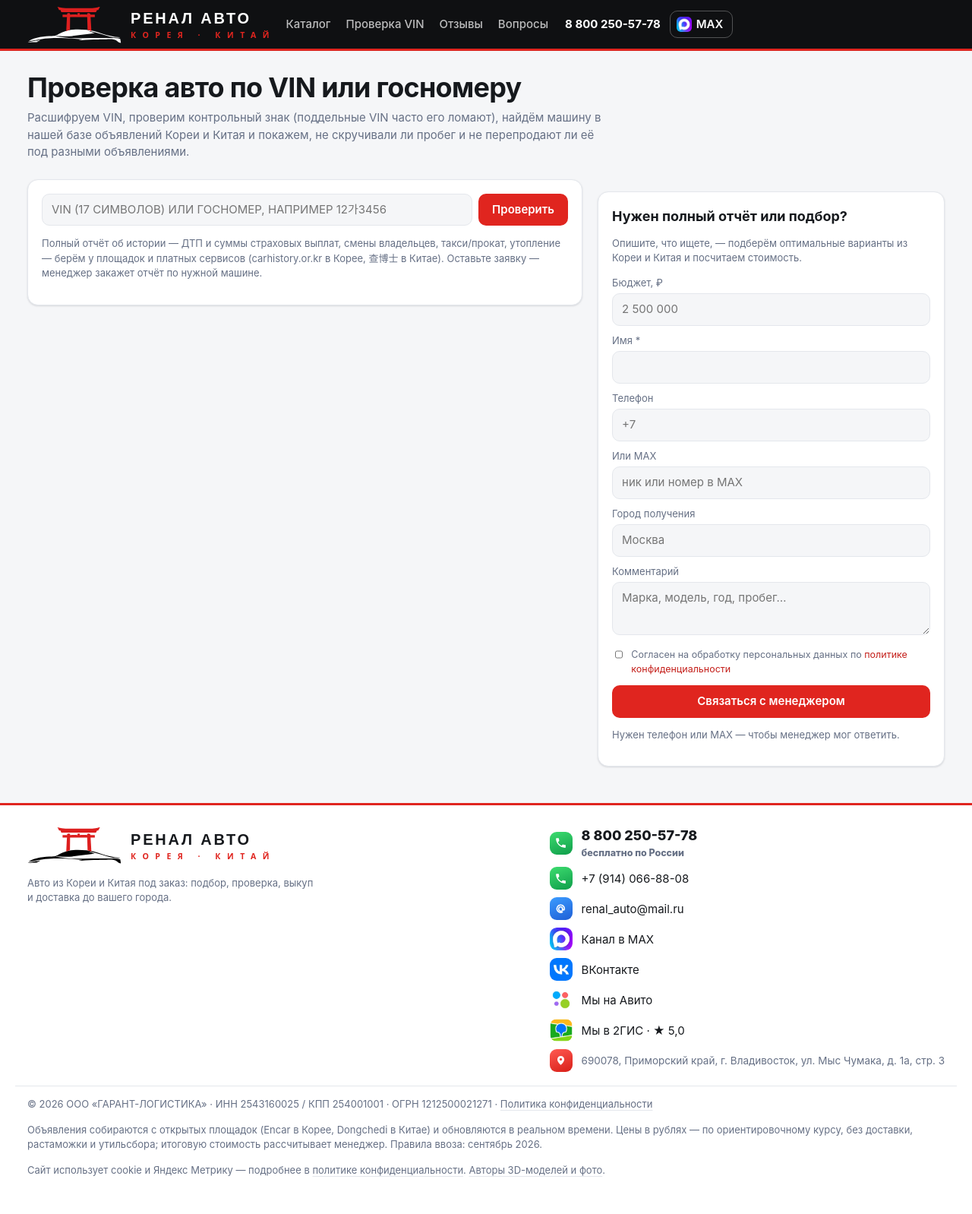
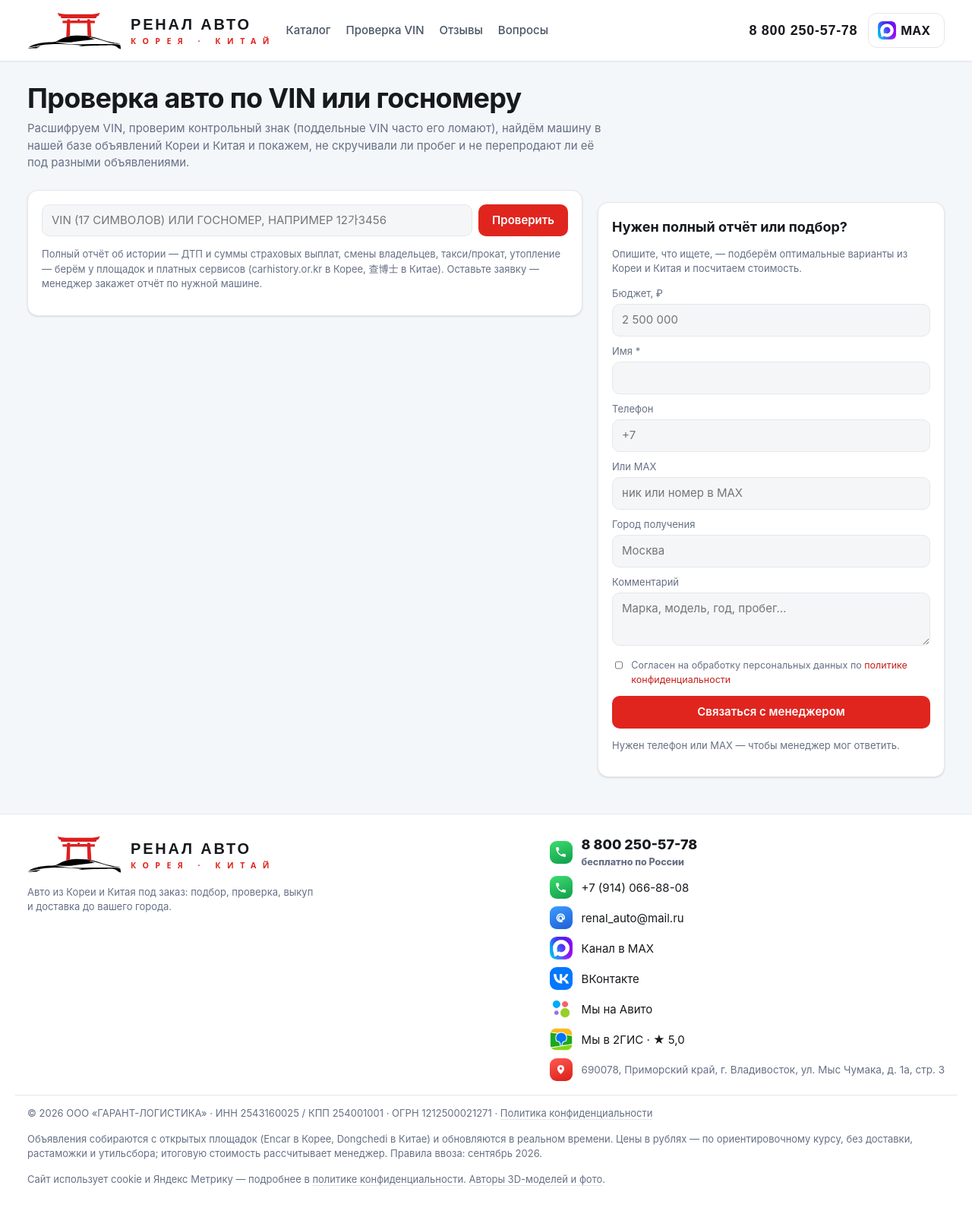
Before and after one commit to dkolysh-blip/RenalAuto, a FastAPI app: page /vin in a window 1280 px wide. Shown: the whole page at 76% size. Before the commit the page ends 1549 px from the top, so only its background shows below. Run offline with FastAPI, Linux system fonts and the light colour scheme; parts of the project's set-up code (start-up, migrations or seed data) failed here and were passed over.

Commit message:
Light header on every page, same as the home page (work in progress)
Co-Authored-By: Claude Opus 5.5 <noreply@anthropic.com>
Claude-Session: https://claude.ai/code/session_01QhJGnHXfqtQX47YxoMzH8V

```diff
--- a/renalauto/static/app.css
+++ b/renalauto/static/app.css
@@ -28,8 +28,8 @@ img { max-width: 100%; display: block; }
 .logo { display: inline-flex; align-items: center; gap: 10px; color: var(--text); }
 .logo:hover { text-decoration: none; }
 .logo-mark { width: 124px; height: 49px; flex: 0 0 auto; object-fit: contain; }
-.logo-mark.on-light, .port-page .top .logo-mark.on-dark { display: none; }
-.port-page .top .logo-mark.on-light { display: block; }
+.logo-mark.on-light, .site .top .logo-mark.on-dark { display: none; }
+.site .top .logo-mark.on-light { display: block; }
 /* подвал светлый (card): знак с чёрной машиной; в тёмной теме — с белой */
 footer .logo-mark.on-dark { display: none; } footer .logo-mark.on-light { display: block; }
 @media (prefers-color-scheme: dark) { :root:not([data-theme="light"]) footer .logo-mark.on-dark { display: block; } :root:not([data-theme="light"]) footer .logo-mark.on-light { display: none; } }
@@ -45,10 +45,10 @@ footer .logo-mark.on-dark { display: none; } footer .logo-mark.on-light { displa
 .top .contacts { display: flex; gap: 12px; align-items: center; }
 /* курс в шапке лендинга: медленная бегущая строка; у каждой валюты — знак в синем кружке и название по-русски */
 .top-rates { display: none; }
-.port-page .top-rates { display: block; order: 1; flex: 1 1 0; min-width: 0; overflow: hidden; white-space: nowrap; font-variant-numeric: tabular-nums;
+.site .top-rates { display: block; order: 1; flex: 1 1 0; min-width: 0; overflow: hidden; white-space: nowrap; font-variant-numeric: tabular-nums;
   -webkit-mask-image: linear-gradient(90deg, transparent, #000 7%, #000 93%, transparent); mask-image: linear-gradient(90deg, transparent, #000 7%, #000 93%, transparent); }
 .tr-track { display: inline-flex; animation: tr-run 70s linear infinite; }
-.port-page .top-rates:hover .tr-track { animation-play-state: paused; }
+.site .top-rates:hover .tr-track { animation-play-state: paused; }
 @keyframes tr-run { to { transform: translateX(-50%); } }
 @media (prefers-reduced-motion: reduce) { .tr-track { animation: none; } }
 .tr-run, .tr-set { display: inline-flex; align-items: center; }
@@ -59,15 +59,15 @@ footer .logo-mark.on-dark { display: none; } footer .logo-mark.on-light { displa
 .tr-code { font: 600 14px/1 Onest, system-ui, sans-serif; letter-spacing: .03em; }
 .tr-code sup { font-size: 8px; font-weight: 700; margin-left: 2px; vertical-align: 5px; }
 .tr-usd .tr-code { color: #6aa84f; } .tr-eur .tr-code { color: #4a78d0; } .tr-cny .tr-code { color: #e8a91c; } .tr-krw .tr-code { color: #5b6472; }
-.port-page .top .contacts { order: 2; margin-left: auto; gap: 14px; }
+.site .top .contacts { order: 2; margin-left: auto; gap: 14px; }
 /* шапка лендинга: логотип, телефон и кнопки крупнее, курс — тише */
-@media (min-width: 701px) { .port-page .top .wrap { min-height: 80px; } }
-.port-page .top .contacts .phone { font: 600 18px/1 Unbounded, Onest, sans-serif; letter-spacing: .04em; }
+@media (min-width: 701px) { .site .top .wrap { min-height: 80px; } }
+.site .top .contacts .phone { font: 600 18px/1 Unbounded, Onest, sans-serif; letter-spacing: .04em; }
 @media (min-width: 701px) {
-  .port-page .top .contacts .max-btn { padding: 10px 18px 10px 12px; font-size: 16px; font-weight: 700; border-radius: 12px; }
-  .port-page .top .contacts .max-btn img { width: 24px; height: 24px; }
+  .site .top .contacts .max-btn { padding: 10px 18px 10px 12px; font-size: 16px; font-weight: 700; border-radius: 12px; }
+  .site .top .contacts .max-btn img { width: 24px; height: 24px; }
 }
-@media (max-width: 1500px) { .port-page .top-rates { display: none; } }
+@media (max-width: 1500px) { .site .top-rates { display: none; } }
 .top .contacts .phone { color: #fff; font-weight: 700; white-space: nowrap; }
 .top .btn.ghost { color: #fff; border-color: rgba(255,255,255,.28); }
 .top .btn.ghost:hover { background: rgba(255,255,255,.08); }
@@ -760,7 +760,7 @@ body.port-page footer { margin-top: 0; }
 .port-page .band { margin-inline: calc(50% - 50vw); padding: 72px calc(50vw - 50%); }
 .port-page .band-white { background: var(--card); border-block: 1px solid var(--line); }
 /* светлая палитра лендинга: белый, светлый «морской» серо-голубой, фирменный красный и глубокий синий */
-.port-page { --sea: #0b5c8f; --sea-soft: #e8f1f8; --paper: #f4f7fa; }
+.site { --sea: #0b5c8f; --sea-soft: #e8f1f8; --paper: #f4f7fa; }
 .port-page .band-dark { background: linear-gradient(180deg, #ffffff 0%, var(--paper) 100%); color: var(--text); }
 .port-page .final.band-dark { background: linear-gradient(135deg, #e8f1f8 0%, #f6f9fc 60%, #fff3f1 100%); border-top: 1px solid var(--line); }
 .port-page .port-section { margin-block: 0; }
@@ -771,12 +771,12 @@ body.port-page footer { margin-top: 0; }
 .sec-lead { grid-column: 1; margin: 6px 0 0; color: var(--muted); font-size: 17px; max-width: 720px; }
 .sec-link { grid-column: 2; grid-row: 1 / span 3; align-self: end; font-weight: 700; white-space: nowrap; }
 /* первый экран: тёмный, единым блоком с шапкой */
-.port-page .top { background: #fff; color: var(--text); border-bottom: 1px solid var(--line); box-shadow: 0 1px 0 rgba(16,24,40,.03); }
-.port-page .top .logo, .port-page .top .contacts .phone { color: var(--text); }
-.port-page .top nav a { color: #475467; }
-.port-page .top nav a:hover { color: var(--accent); }
-.port-page .top .btn.ghost { color: var(--text); border-color: var(--line); }
-.port-page .top .btn.ghost:hover { background: var(--paper); }
+.site .top { background: #fff; color: var(--text); border-bottom: 1px solid var(--line); box-shadow: 0 1px 0 rgba(16,24,40,.03); }
+.site .top .logo, .site .top .contacts .phone { color: var(--text); }
+.site .top nav a { color: #475467; }
+.site .top nav a:hover { color: var(--accent); }
+.site .top .btn.ghost { color: var(--text); border-color: var(--line); }
+.site .top .btn.ghost:hover { background: var(--paper); }
 .port-hero.band { padding-top: 40px; padding-bottom: 56px; }
 .port-hero .port-offer h1 { font-size: clamp(30px, 4vw, 54px); line-height: 1.04; color: #0f172a; }
 .port-hero .port-offer h1 em { color: var(--accent); }
@@ -852,8 +852,8 @@ body.port-page footer { margin-top: 0; }
 @media (max-width: 640px) { .port-hero .hero-sub { font-size: 16px; margin-top: 10px; } }
 /* лендинг на телефоне: шапка в одну строку, первый экран короче */
 @media (max-width: 640px) {
-  .port-page .top nav, .port-page .top .contacts .phone { display: none; }
-  .port-page .top .wrap { flex-wrap: nowrap; }
+  .site .top nav, .site .top .contacts .phone { display: none; }
+  .site .top .wrap { flex-wrap: nowrap; }
   .port-hero .eyebrow { display: none; }
   .port-hero .offer-side > p { display: none; }
   .port-hero .port-offer .hero-cta { margin-top: 4px; }
@@ -895,11 +895,11 @@ body.port-page footer { margin-top: 0; }
 .review-src { margin-top: auto; font-size: 12.5px; color: var(--muted); }
 @media (prefers-color-scheme: dark) { :root:not([data-theme="light"]) .review-score { background: #12301f; border-color: #1d4a2e; } }
 
-.port-page { background: var(--paper); }
+.site { background: var(--paper); }
 .port-page .band-white { background: #fff; }
 .port-page .sec-eyebrow { color: var(--sea); }
 .port-page .sec-head h2 { color: #0f172a; }
-.port-page footer { border-top: 1px solid var(--line); }
+.site footer { border-top: 1px solid var(--line); }
 
 /* страница 404 */
 .nf { min-height: 60vh; display: grid; place-content: center; justify-items: center; text-align: center; gap: 12px; padding: 48px 16px; }
@@ -1305,21 +1305,21 @@ body.has-cmp .nudge { bottom: calc(84px + env(safe-area-inset-bottom)); }
 .foot-contacts .fc-row b { display: block; font-size: 18px; font-weight: 800; }
 .foot-contacts .fc-row small { color: var(--muted); font-size: 12.5px; }
 .foot-contacts .addr { color: var(--muted); font-size: 13.5px; }
-@media (max-width: 480px) { .top .contacts, .port-page .top .contacts { gap: 4px; } .top .contacts .max-btn { padding: 6px; } .top .contacts .max-btn img { width: 22px; height: 22px; } }
+@media (max-width: 480px) { .top .contacts, .site .top .contacts { gap: 4px; } .top .contacts .max-btn { padding: 6px; } .top .contacts .max-btn img { width: 22px; height: 22px; } }
 img.gis-mark { width: 48px; height: 48px; padding: 0; background: none; border-radius: 12px; flex: 0 0 auto; }
 @media (max-width: 800px) { img.gis-mark { width: 40px; height: 40px; border-radius: 10px; } }
 /* узкий телефон: логотип поменьше, чтобы в шапку влезли MAX, ВК, 2ГИС и Авито */
 @media (max-width: 480px) {
-  .top .logo { gap: 8px; } .top .logo-mark, .port-page .top .logo-mark { width: 70px; height: 28px; }
-  .top .logo-word > span, .port-page .top .logo-word > span { font-size: 14px; } .top .logo-word small, .port-page .top .logo-word small { font-size: 7.5px; }
+  .top .logo { gap: 8px; } .top .logo-mark, .site .top .logo-mark { width: 70px; height: 28px; }
+  .top .logo-word > span, .site .top .logo-word > span { font-size: 14px; } .top .logo-word small, .site .top .logo-word small { font-size: 7.5px; }
   .top .contacts .max-btn { padding: 5px; border-radius: 10px; } .top .contacts .max-btn img { width: 22px; height: 22px; }
   .top .wrap { gap: 8px; }
 }
 @media (max-width: 400px) {
-  .top .logo-word > span, .port-page .top .logo-word > span { font-size: 12px; } .top .logo-word small, .port-page .top .logo-word small { font-size: 6.5px; }
-  .top .logo-mark, .port-page .top .logo-mark { width: 58px; height: 23px; } .top .logo { gap: 6px; }
+  .top .logo-word > span, .site .top .logo-word > span { font-size: 12px; } .top .logo-word small, .site .top .logo-word small { font-size: 6.5px; }
+  .top .logo-mark, .site .top .logo-mark { width: 58px; height: 23px; } .top .logo { gap: 6px; }
 }
-@media (max-width: 370px) { .top .logo-word small, .port-page .top .logo-word small { display: none; } .top .logo-word > span, .port-page .top .logo-word > span { font-size: 11px; letter-spacing: .08em; } }
+@media (max-width: 370px) { .top .logo-word small, .site .top .logo-word small { display: none; } .top .logo-word > span, .site .top .logo-word > span { font-size: 11px; letter-spacing: .08em; } }
 .fm-row .fm-body { flex: 1; min-width: 0; }
 .fm-row .fm-body b, .fm-row .fm-body em { overflow: hidden; text-overflow: ellipsis; }
 .t-feed.open { width: 320px; }
--- a/renalauto/templates/base.html
+++ b/renalauto/templates/base.html
@@ -30,7 +30,7 @@ ym({{ ym_id }},"init",{clickmap:true,trackLinks:true,accurateTrackBounce:true,we
 </script>
 <noscript><div><img src="https://mc.yandex.ru/watch/{{ ym_id }}" style="position:absolute;left:-9999px" alt=""></div></noscript>{% endif %}
 </head>
-<body class="{% block body_class %}{% endblock %}">
+<body class="site {% block body_class %}{% endblock %}">
 <header class="top">
   <div class="wrap">
     <a class="logo" href="/" aria-label="{{ company }} — на главную">
```
